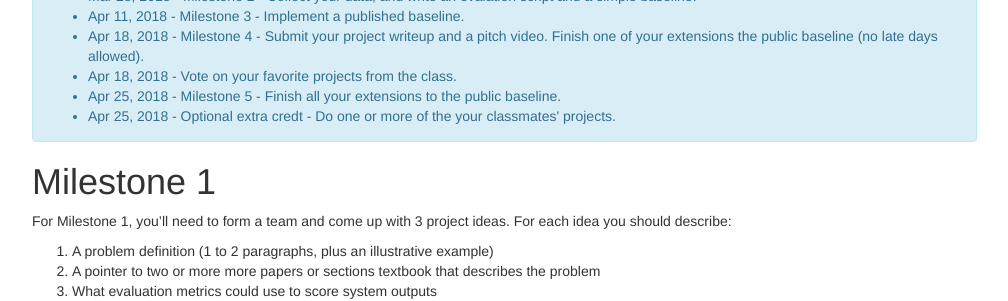
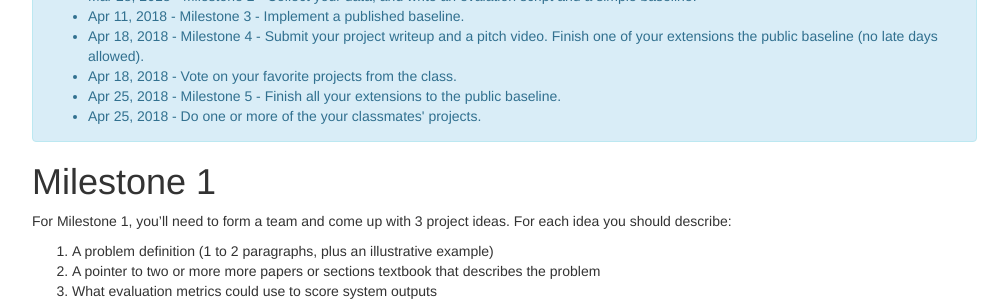
Before and after one commit to computational-linguistics-class/computational-linguistics-class.github.io, a Jekyll site: the page built from term-project.md, in a window 1280 px wide and 900 px high, scrolled down 452 px. Shown: the part 152-453 px from the top of the window, without its empty margins (233-1241 px from the left). Built offline with Jekyll 4.4.1, drawn with Linux system fonts in a browser that asks for light colours; nearby versions of some CDN libraries; a script that is not in the unit is left out; comment, search, counter and statistics services are not loaded.

Commit message:
Removed extra credit designation

```diff
--- a/term-project.md
+++ b/term-project.md
@@ -28,7 +28,7 @@ deliverables:
       description: Milestone 5 - Finish all your extensions to the public baseline
       due_date: 2018-04-25T12:00:00EST
     -
-      description: Optional extra credt - Do one or more of the your classmates' projects
+      description: Do one or more of the your classmates' projects
       due_date: 2018-04-25T12:00:00EST
 ---
 
```
